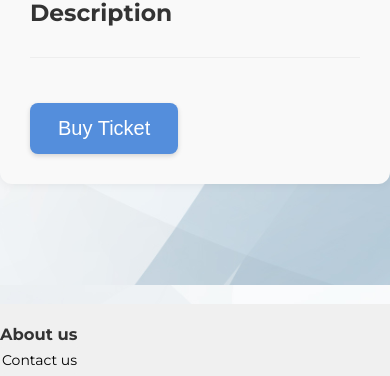
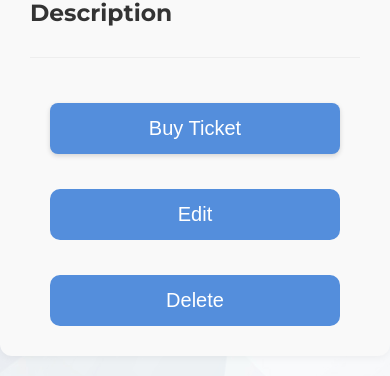
Before and after one commit to todorovboris/Eventify, a React (Vite) app in the folder client/: page /events/1/details in a window 390 px wide. Shown: the part 559-935 px from the top of the page. Built offline with nearby package versions, Linux system fonts and the light colour scheme; no server answers.

Commit message:
show edit and delete buttons

```diff
--- a/client/public/css/event-details.css
+++ b/client/public/css/event-details.css
@@ -116,3 +116,64 @@
         font-size: 22px;
     }
 }
+
+/* Контейнер за бутоните */
+.event-actions {
+    display: flex;
+    justify-content: flex-start; /* Започват отляво */
+    align-items: center; /* Вертикално центриране */
+    margin-top: 20px;
+    padding: 0 20px; /* Добавете малко странично отстояние */
+    gap: 15px; /* Разстояние между бутоните */
+}
+
+/* Стил за бутона за редактиране */
+.event-edit-btn {
+    padding: 14px 28px; /* По-голям бутон */
+    background: #548edc; /* По-ярък син цвят */
+    margin-top: 25px;
+    color: white;
+    border: none;
+    border-radius: 10px;
+    cursor: pointer;
+    font-size: 20px;
+    transition: background-color 0.3s ease;
+    margin-left: auto; /* Избутва бутоните за редактиране и изтриване вдясно */
+}
+
+.event-edit-btn:hover {
+    background-color: #1e7e34;
+}
+
+/* Стил за бутона за изтриване */
+.event-delete-btn {
+    padding: 14px 28px; /* По-голям бутон */
+    background: #548edc; /* По-ярък син цвят */
+    margin-top: 25px;
+    color: white;
+    border: none;
+    border-radius: 10px;
+    cursor: pointer;
+    font-size: 20px;
+    transition: background-color 0.3s ease;
+}
+
+.event-delete-btn:hover {
+    background-color: #c82333;
+}
+
+/* Подравняване на бутоните при по-малки екрани (ако е необходимо) */
+@media (max-width: 576px) {
+    .event-actions {
+        flex-direction: column;
+        align-items: stretch;
+        gap: 10px;
+    }
+
+    .event-register-btn,
+    .event-edit-btn,
+    .event-delete-btn {
+        width: 100%;
+        margin-left: 0; /* Премахване на margin-left за пълна ширина */
+    }
+}
--- a/client/src/api/eventsApi.js
+++ b/client/src/api/eventsApi.js
@@ -12,6 +12,16 @@ export const useOneEvent = (eventId) => {
     }, [eventId]);
 
     return { event };
+};
+
+export const useAllEvents = () => {
+    const [events, setEvents] = useState([]);
+
+    useEffect(() => {
+        request.get(baseUrl).then(setEvents);
+    }, []);
+
+    return { events };
 };
 
 export const useLatestEvents = () => {
--- a/client/src/components/event-details/EventDetails.jsx
+++ b/client/src/components/event-details/EventDetails.jsx
@@ -31,13 +31,31 @@ export default function EventDetails() {
                 <h3>Description</h3>
                 <p>{event.description}</p>
             </div>
-            {isSoldOut ? (
+
+            <div className="event-actions">
+                {isSoldOut ? (
+                    <button className="event-register-btn" disabled>
+                        SOLD OUT
+                    </button>
+                ) : (
+                    <button className="event-register-btn">Buy Ticket</button>
+                )}
+                <button className="event-edit-btn">Edit</button>
+                <button className="event-delete-btn">Delete</button>
+            </div>
+
+            {/* {isSoldOut ? (
                 <button className="event-register-btn" disabled>
                     SOLD OUT
                 </button>
             ) : (
                 <button className="event-register-btn">Buy Ticket</button>
             )}
+
+            <div className="event-actions">
+                <button className="event-edit-btn">Edit</button>
+                <button className="event-delete-btn">Delete</button>
+            </div> */}
         </div>
     );
 }
--- a/client/src/components/events-catalog/Events.jsx
+++ b/client/src/components/events-catalog/Events.jsx
@@ -1,4 +1,9 @@
+import { useAllEvents } from '../../api/eventsApi.js';
+
 export default function Events() {
+    const { events } = useAllEvents();
+    console.log(events);
+
     return (
         <div className="dashboard-page">
             <h2>Events Page</h2>
```
